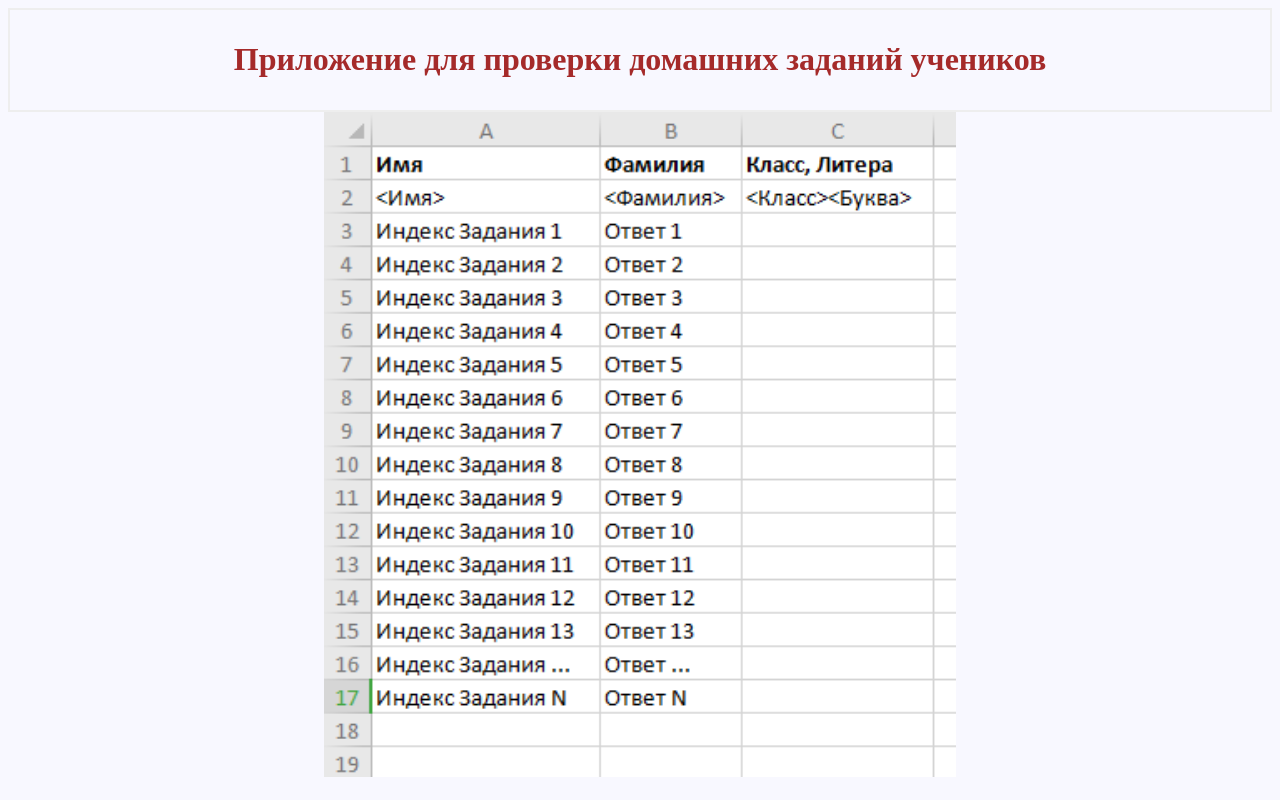
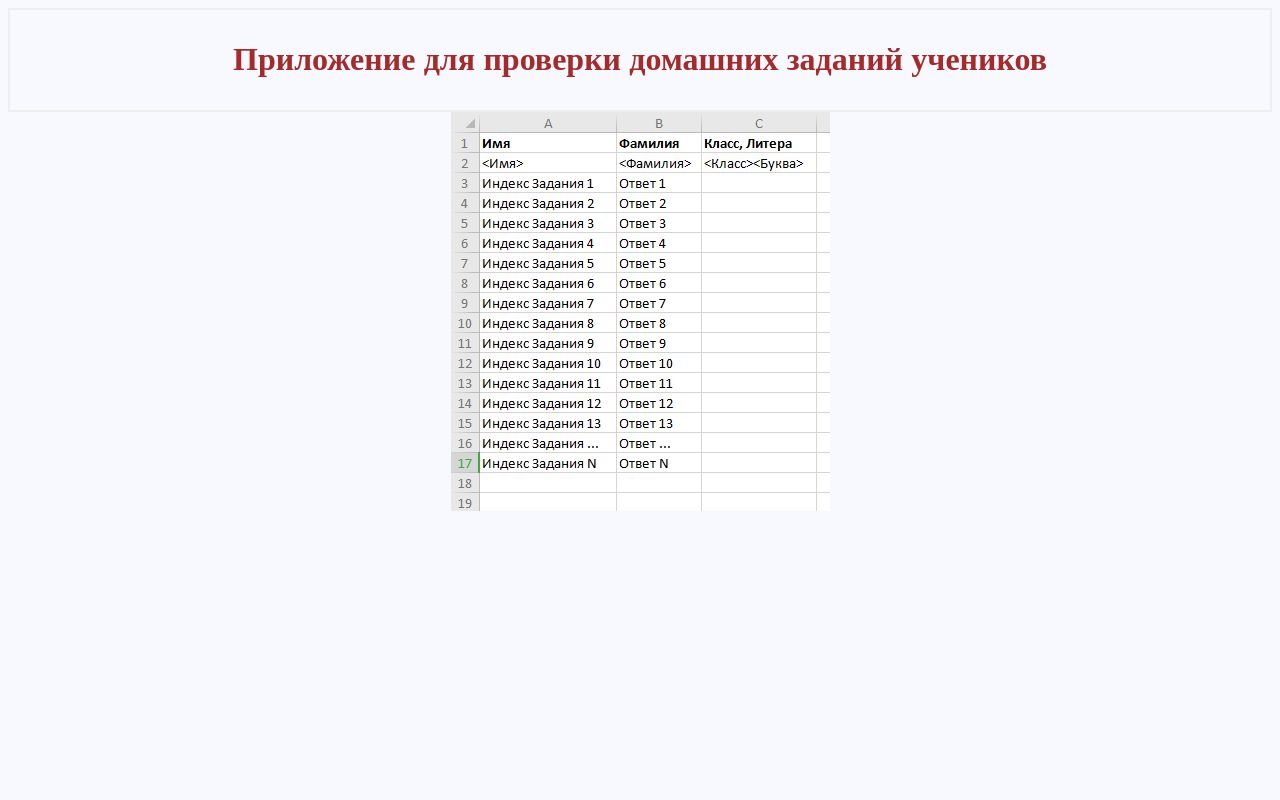
Before and after one commit to gegemonTV/WithLoveForAlex, a Flask app: page / in a window 1280 px wide. Run offline with Flask 2, Linux system fonts and the light colour scheme.

Commit message:
Working On Style

```diff
--- a/main.py
+++ b/main.py
@@ -10,4 +10,4 @@
 
 
 if __name__ == "__main__":
-    app.run("0.0.0.0",80, debug=True)
+    app.run("0.0.0.0", 80, debug=True)
--- a/static/css/style.css
+++ b/static/css/style.css
@@ -2,7 +2,13 @@
 	background: ghostwhite;
 }
 
+#instructions{
+
+}
+
 header {
+	font-family: 'Cyberpunk';
+	font-weight: normal;
     border: 2px #eee solid;
     color: brown;
     text-align: center;
@@ -13,5 +19,22 @@
 	display: block;
     margin-left: auto;
     margin-right: auto;
-    width: 50%;
 }
+
+@font-face {
+    font-family: 'New_Zelek';
+    src: url('fonts/New_Zelek.woff2') format('woff2'),
+        url('fonts/New_Zelek.woff') format('woff');
+    font-weight: normal;
+    font-style: normal;
+    font-display: swap;
+}
+
+@font-face {
+    font-family: 'Cyberpunk';
+    src: url('fonts/Cyberpunk-Regular.woff2') format('woff2'),
+        url('fonts/Cyberpunk-Regular.woff') format('woff');
+    font-weight: normal;
+    font-style: normal;
+    font-display: swap;
+}
--- a/templates/index.html
+++ b/templates/index.html
@@ -9,6 +9,8 @@
         <header>
             <h1>Приложение для проверки домашних заданий учеников</h1>
         </header>
-        <img src="{{ url_for('static', filename='img/spreadsheet_pupil.PNG') }}">
+        <div name="instructions">
+            <img src="{{ url_for('static', filename='img/spreadsheet_pupil.PNG') }}">
+        </div>
     </body>
 </html>
```
Also changed, not shown: static/css/fonts/Cyberpunk-Regular.woff (added), static/css/fonts/Cyberpunk-Regular.woff2 (added), static/css/fonts/New_Zelek.woff (added), static/css/fonts/New_Zelek.woff2 (added).
